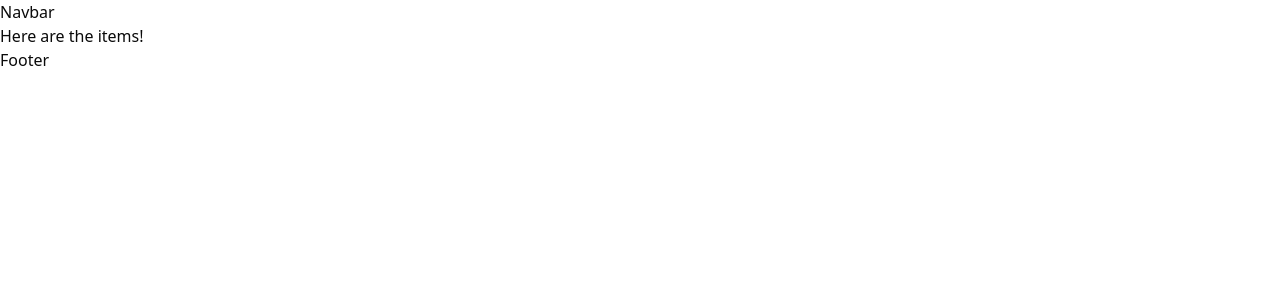
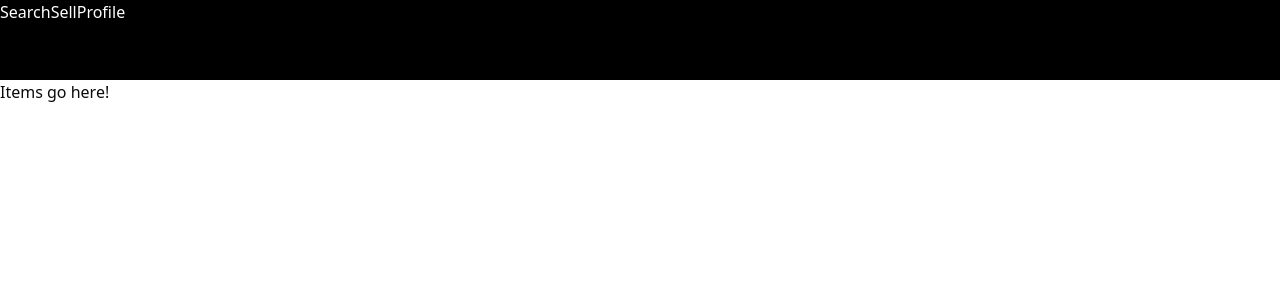
Before and after one commit to UVMHacks2025/uvm_hackathon_moving_app, a Next.js app in the folder moving_app/: page / in a window 1280 px wide. Shown: the top 300 px of the page. Built offline with nearby package versions, Linux system fonts and the light colour scheme.

Commit message:
Stuff Stuff

```diff
--- /dev/null
+++ b/moving_app/app/(pages)/Profile/pages.tsx
@@ -0,0 +1,5 @@
+export default function Profile(){
+    return(
+        <p>Profile</p>
+    );
+}
--- a/moving_app/app/(pages)/appPage/pages.tsx
+++ b/moving_app/app/(pages)/appPage/pages.tsx
@@ -1,13 +1,12 @@
 import Navbar from "/components/Navbar";
 import ItemList from "/components/ItemList";
-import Footer from "/components/Footer";
+import { useState } from "react";
 
 export default function AppPage(){
     return (
         <>
             <Navbar />
             <ItemList />
-            <Footer />
         </>
     );
 }
--- a/moving_app/app/globals.css
+++ b/moving_app/app/globals.css
@@ -1,6 +1,13 @@
 @tailwind base;
 @tailwind components;
 @tailwind utilities;
+
+body{
+  height: 100vh;
+  display: flex;
+  flex-direction: column;
+  margin: 0;
+}
 
 @layer base {
   :root {
--- a/moving_app/components/Footer.tsx
+++ b/moving_app/components/Footer.tsx
@@ -1,5 +1,7 @@
-export default function Footer(){
+export default function Footer({ className }){
     return(
-        <p>Footer</p>
+        <div className={className}>
+            Footer
+        </div>
     );
 }
--- /dev/null
+++ b/moving_app/components/ItemList.module.css
@@ -0,0 +1,7 @@
+.ItemList{
+    height: 90%;
+    width: 100%;
+    background-color: white;
+    display: flex;
+    flex-direction: row;
+}
--- a/moving_app/components/ItemList.tsx
+++ b/moving_app/components/ItemList.tsx
@@ -1,5 +1,9 @@
+import styles from "./ItemList.module.css";
+
 export default function ItemList(){
     return(
-        <p>Here are the items!</p>
+        <div className={styles.ItemList}>
+            Items go here!
+        </div>
     );
 }
--- /dev/null
+++ b/moving_app/components/Navbar.module.css
@@ -0,0 +1,8 @@
+.navbar{
+    height: 10%;
+    width: 100%;
+    color: white;
+    background-color: black;
+    display: flex;
+    flex-direction: row;
+}
--- a/moving_app/components/Navbar.tsx
+++ b/moving_app/components/Navbar.tsx
@@ -1,5 +1,14 @@
+import styles from "./Navbar.module.css";
+import SearchBar from "/components/SearchBar";
+import SellButton from "/components/SellButton";
+import Profile from "/app/(pages)/Profile/pages";
+
 export default function Navbar(){
     return(
-        <p>Navbar</p>
+        <div className={styles.navbar}>
+            <SearchBar />
+            <SellButton />
+            <Profile />
+        </div>
     );
 }
--- /dev/null
+++ b/moving_app/components/SearchBar.tsx
@@ -0,0 +1,5 @@
+export default function SearchBar(){
+    return (
+        <p>Search</p>
+    );
+}
--- /dev/null
+++ b/moving_app/components/SellButton.tsx
@@ -0,0 +1,5 @@
+export default function SellButton(){
+    return (
+        <p>Sell</p>
+    );
+}
```
